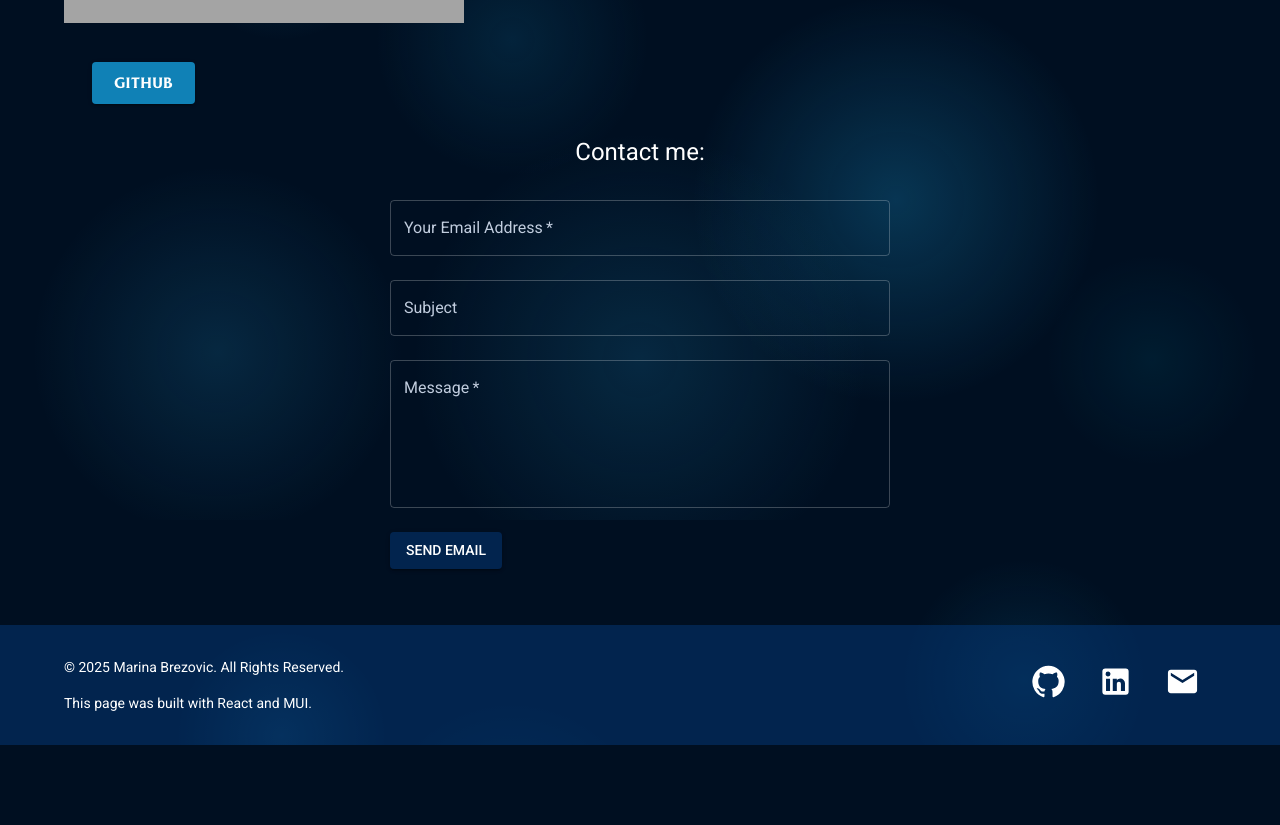
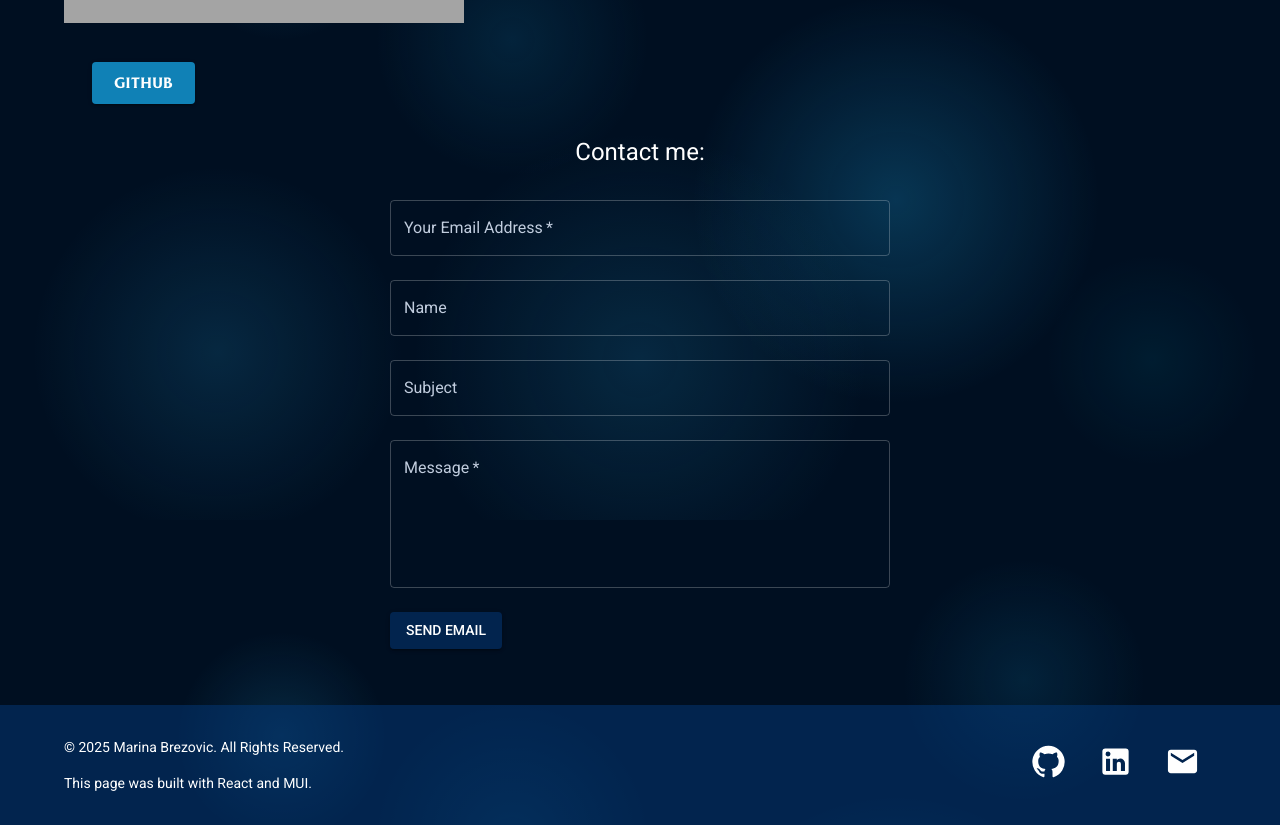
Before and after one commit to Flame787/Portfolio-page, a React (Create React App) app: page /contact in a window 1280 px wide. Shown: the part 1080-1905 px from the top of the page. Before the commit the page ends 1825 px from the top, so only its background shows below. Built offline with nearby package versions, Linux system fonts and the light colour scheme; grey boxes are pictures that could not be loaded; a web font is replaced by a local one.

Commit message:
added email functionalitiy via EmailJS - working

```diff
--- a/src/components/ContactForm.jsx
+++ b/src/components/ContactForm.jsx
@@ -1,37 +1,74 @@
-import { Typography } from "@mui/material";
-import { useForm } from "react-hook-form";
-import emailjs from 'emailjs-com';
+import { TextField, Button, Container, Typography, Box } from "@mui/material";
+// import { useForm } from "react-hook-form";
+import emailjs from "emailjs-com";
 
-export default function ContactForm(){
+export default function ContactForm() {
+  const sendEmail = (e) => {
+    e.preventDefault();
 
-    const {
-        register, handleSubmit, formState: { errors, isSubmitSuccessful }, reset
-    } = useForm();
+    emailjs
+      .sendForm(
+        process.env.REACT_APP_EMAILJS_SERVICE_ID,
+        process.env.REACT_APP_EMAILJS_TEMPLATE_ID,
+        e.target,
+        process.env.REACT_APP_EMAILJS_PUBLIC_KEY
+      )
+      .then(
+        (result) => {
+          console.log("Email sent!", result.text);
+          alert("Email successfully sent!");
+          e.target.reset();
+        },
+        (error) => {
+          console.log("Failed to send email:", error.text);
+          alert("Failed to send email. Please try again later.");
+        }
+      );
+  };
 
-
-    const onSubmit = (data) => {
-        const serviceId = 'service_id';
-        const templateId = 'template_id';
-        const userId = 'user_id';  // public key
-
-        emailjs.send(serviceId, templateId, data, userId ). then(() => {
-            reset();
-        })
-        .catch((error) => {
-            console.error("EmailJS error:", error);
-        })
-
-    }
-
-    return(
-
-        <Container>
-            <Typography variant="h4">
-                Contact me
-            </Typography>
-
-        </Container>
-
-
-    );
+  return (
+    <Box
+      component="form"
+      onSubmit={sendEmail}
+      sx={{ maxWidth: 500, mx: "auto", mt: 4 }}
+    >
+      <Typography variant="h5" mb={2} sx={{ textAlign: "center" }}>
+        Contact me:
+      </Typography>
+      <TextField
+        fullWidth
+        required
+        label="Your Email Address"
+        name="from_email"
+        type="email"
+        margin="normal"
+      />
+      <TextField
+        fullWidth
+        //   required
+        label="Name"
+        name="from_name"
+        margin="normal"
+      />
+      <TextField
+        fullWidth
+        //   required
+        label="Subject"
+        name="subject"
+        margin="normal"
+      />
+      <TextField
+        fullWidth
+        required
+        label="Message"
+        name="message"
+        multiline
+        rows={5}
+        margin="normal"
+      />
+      <Button type="submit" variant="contained" sx={{ mt: 2, mb: 3 }}>
+        Send Email
+      </Button>
+    </Box>
+  );
 }
--- a/src/pages/Contact.jsx
+++ b/src/pages/Contact.jsx
@@ -1,31 +1,32 @@
 import { TextField, Button, Container, Typography, Box } from "@mui/material";
-import { Link } from "react-router-dom";
+// import { Link } from "react-router-dom";
 import CustomButton from "../components/CustomButton";
 import emailjs from "emailjs-com";
+import ContactForm from "../components/ContactForm";
 
 export default function Contact() {
-  const sendEmail = (e) => {
-    e.preventDefault();
+  // const sendEmail = (e) => {
+  //   e.preventDefault();
 
-    emailjs
-      .sendForm(
-        process.env.REACT_APP_EMAILJS_SERVICE_ID,
-        process.env.REACT_APP_EMAILJS_TEMPLATE_ID,
-        e.target,
-        process.env.REACT_APP_EMAILJS_PUBLIC_KEY
-      )
-      .then(
-        (result) => {
-          console.log("Email sent!", result.text);
-          alert("Email successfully sent!");
-          e.target.reset();
-        },
-        (error) => {
-          console.log("Failed to send email:", error.text);
-          alert("Failed to send email. Please try again later.");
-        }
-      );
-  };
+  //   emailjs
+  //     .sendForm(
+  //       process.env.REACT_APP_EMAILJS_SERVICE_ID,
+  //       process.env.REACT_APP_EMAILJS_TEMPLATE_ID,
+  //       e.target,
+  //       process.env.REACT_APP_EMAILJS_PUBLIC_KEY
+  //     )
+  //     .then(
+  //       (result) => {
+  //         console.log("Email sent!", result.text);
+  //         alert("Email successfully sent!");
+  //         e.target.reset();
+  //       },
+  //       (error) => {
+  //         console.log("Failed to send email:", error.text);
+  //         alert("Failed to send email. Please try again later.");
+  //       }
+  //     );
+  // };
 
   return (
     <>
@@ -122,12 +123,15 @@ export default function Contact() {
           </CustomButton>
         </Box>
 
+        <ContactForm />
+
         {/* <Typography variant="h4" sx={{ mt: 6, mb: 4 }}>
           Get in touch via email or social media
         </Typography> */}
       </Container>
 
-      <Box
+      {/* EMAIL FORM - EmailJS: */}
+      {/* <Box
         component="form"
         onSubmit={sendEmail}
         sx={{ maxWidth: 500, mx: "auto", mt: 4 }}
@@ -139,13 +143,20 @@ export default function Contact() {
           fullWidth
           required
           label="Your Email Address"
-          name="user_email"
+          name="from_email"
           type="email"
           margin="normal"
         />
         <TextField
           fullWidth
-        //   required
+          //   required
+          label="Name"
+          name="from_name"
+          margin="normal"
+        />
+        <TextField
+          fullWidth
+          //   required
           label="Subject"
           name="subject"
           margin="normal"
@@ -162,7 +173,7 @@ export default function Contact() {
         <Button type="submit" variant="contained" sx={{ mt: 2, mb: 3 }}>
           Send Email
         </Button>
-      </Box>
+      </Box> */}
     </>
   );
 }
```
